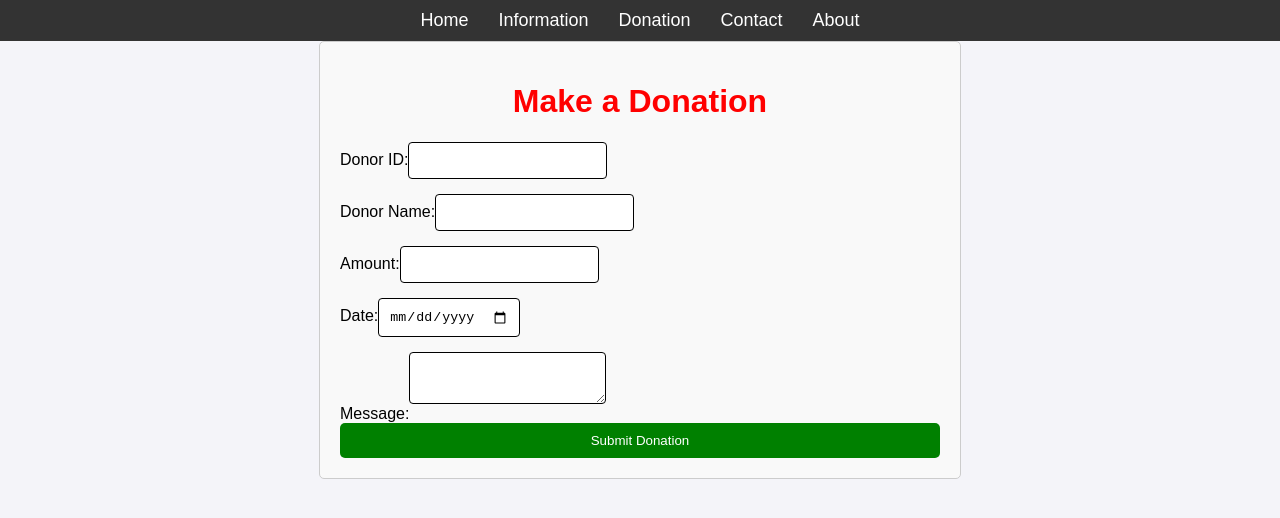
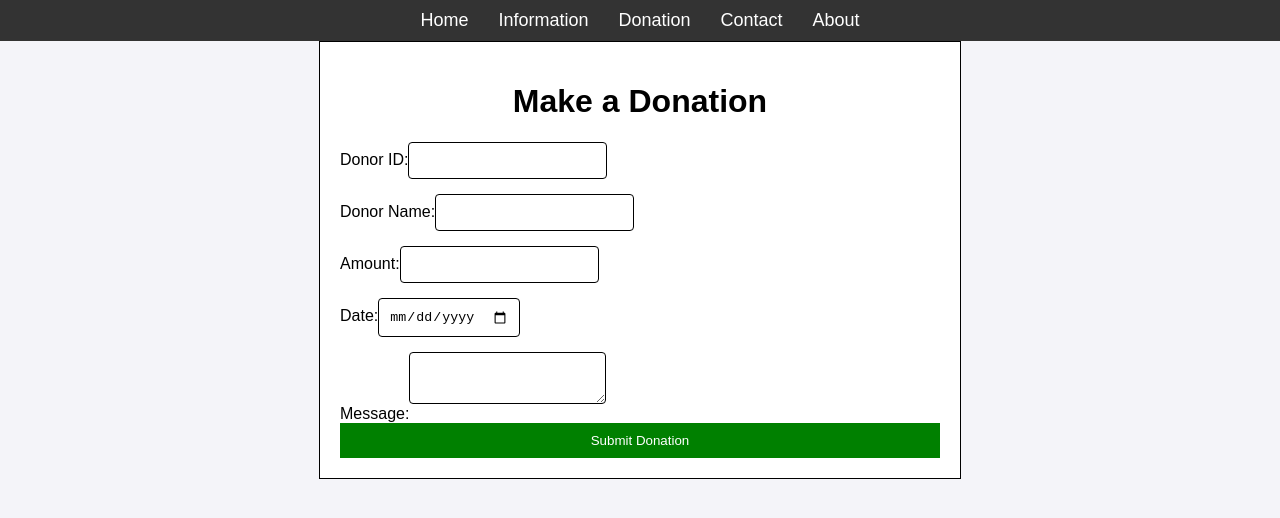
Before and after one commit to mdnahidimtiaz/Donation-app, a React (Create React App) app: page /donation in a window 1280 px wide. Shown: the top 518 px of the page. Built offline with nearby package versions, Linux system fonts and the light colour scheme.

Commit message:
Update Donation.css

```diff
--- a/src/pages/Css/Donation.css
+++ b/src/pages/Css/Donation.css
@@ -2,14 +2,14 @@
     max-width: 600px;
     margin: 0 auto;
     padding: 20px;
-    border: 1px solid #ccc;
-    border-radius: 5px;
-    background-color: #f9f9f9;
+    border: 1px solid black;
+    border-radius: 0px;
+    background-color: white;
   }
 
   .donation h1 {
     text-align: center;
-    color: red;
+    color: black;
   }
 
   .donation form {
@@ -24,6 +24,7 @@
   .donation input,
   .donation textarea,
   .donation select {
+
     padding: 10px;
     margin-bottom: 15px;
     border: 1px solid black;
@@ -35,8 +36,8 @@
     background-color: green;
     color: white;
     border: none;
-    border-radius: 5px;
-    cursor: pointer;
+    border-radius: 0px;
+
   }
 
   .donation button:hover {
```
